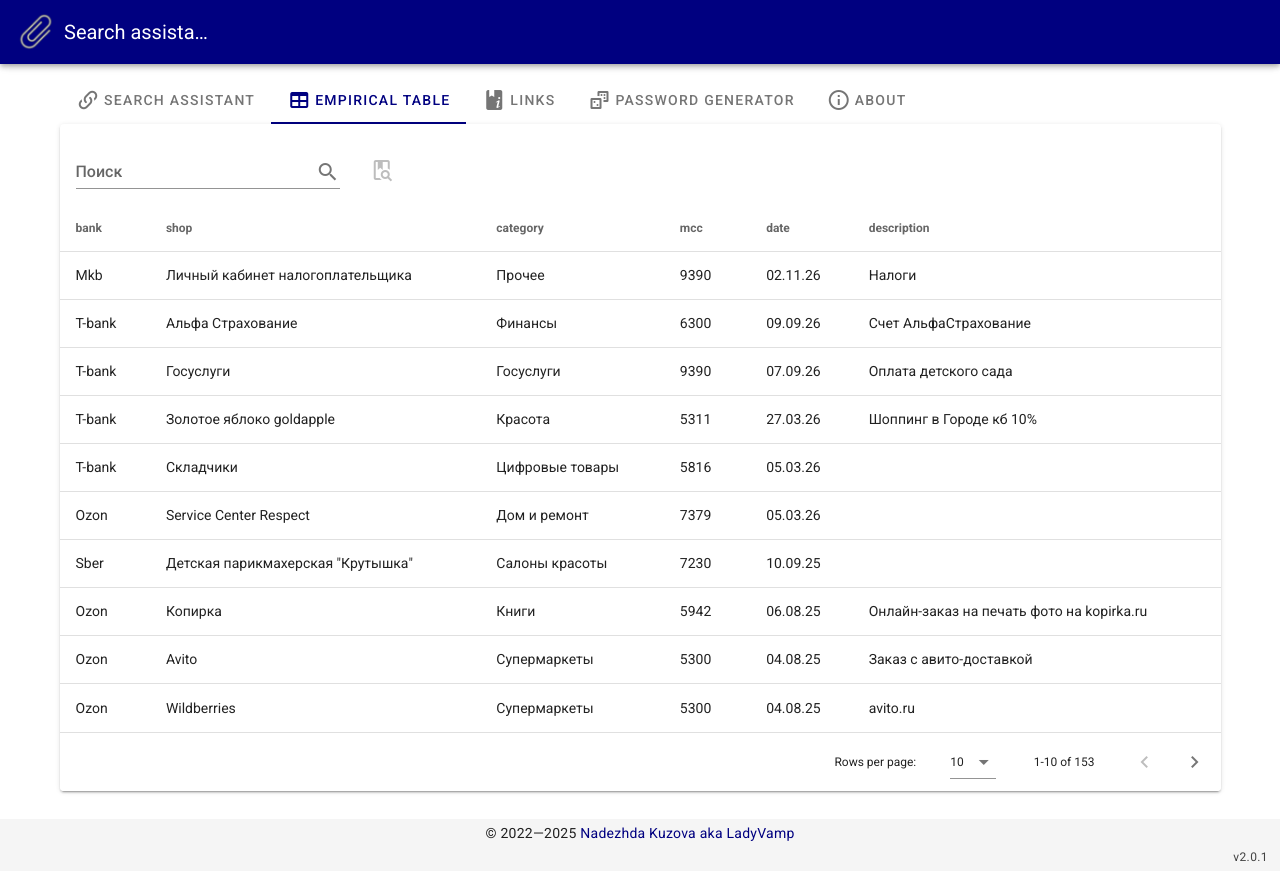
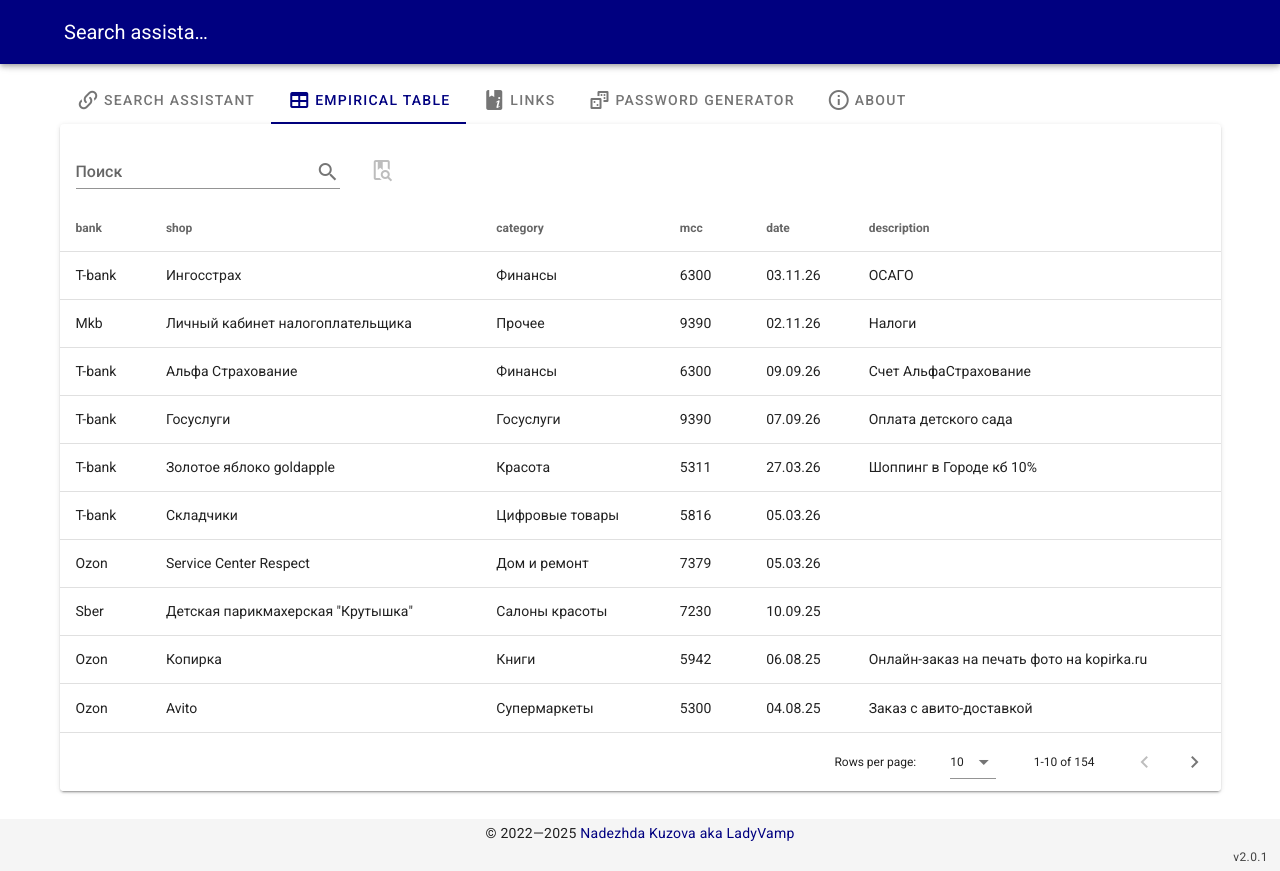
Before and after one commit to LadyVamp/search-assistant, a Vue app: page /#/empirical-table in a window 1280 px wide. Built offline with nearby package versions, Linux system fonts and the light colour scheme; what vue-yandex-metrika would draw is missing.

Commit message:
add data

```diff
--- a/src/assets/empirical-data.js
+++ b/src/assets/empirical-data.js
@@ -1111,6 +1111,14 @@ const shopCategories = [
         description: 'Налоги',
     },
     {
+        bank: 'T-bank',
+        shop: 'Ингосстрах',
+        category: 'Финансы',
+        mcc: '6300',
+        date: '03.11.26',
+        description: 'ОСАГО',
+    },
+    {
         bank: 'Alfa | T-bank | Sber | Mkb | Ozon | Vtb',
         shop: 'Template',
         category: '',
```
